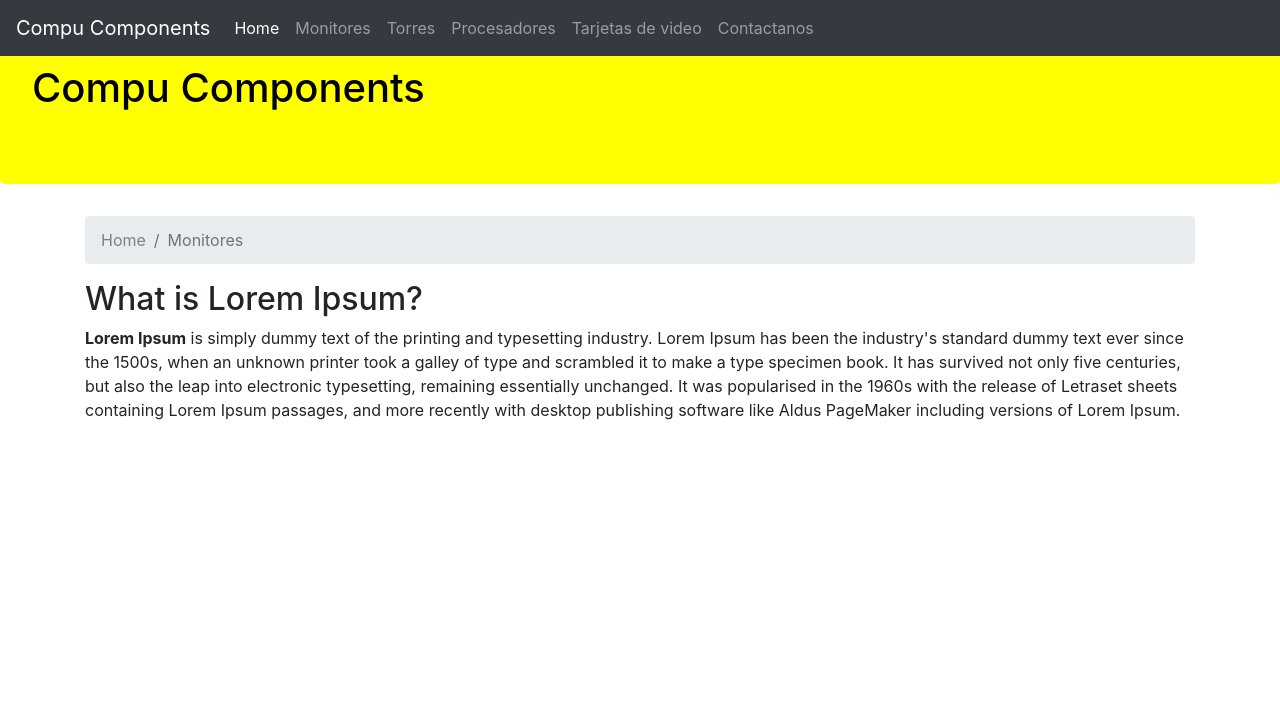
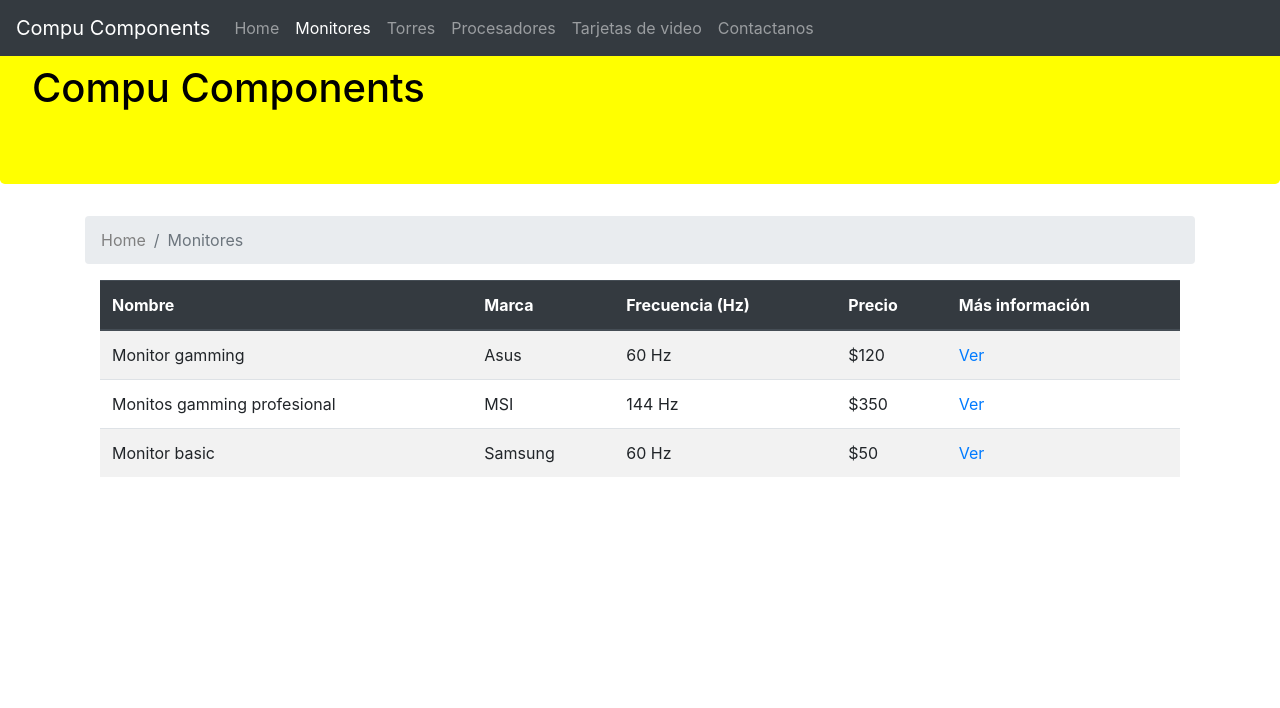
Before and after one commit to AnderBalles98/bootstrap4, a website: page week2/monitores.html in a window 1280 px wide. Shown: the top 708 px of the page. Drawn offline with nearby package versions, Linux system fonts and the light colour scheme; a web font is replaced by a local one.

Commit message:
wee2 tables

```diff
--- a/week2/monitores.html
+++ b/week2/monitores.html
@@ -15,15 +15,15 @@
 <body>
     <!-- Todas las siguientes clases son necesarias para una navbar responsive -->
     <!-- la clase navbar-expand-md puede cambiar al final por md/sm/lg -->
-    <nav class="navbar navbar-expand-md navbar-dark bg-dark fixed-top">
+    <nav class="navbar navbar-expand-lg navbar-dark bg-dark fixed-top">
         <a href="#" class="navbar-brand">Compu Components</a>
         <button class="navbar-toggler" data-toggle="collapse" data-target="#navbarItemsContainer">
             <span class="navbar-toggler-icon"></span>
         </button>
         <div class="collapse navbar-collapse" id="navbarItemsContainer">
             <ul class="navbar-nav mr-autop">
-                <li class="nav-item active"><a href="./index.html" class="nav-link">Home</a></li>
-                <li class="nav-item"><a href="./monitores.html" class="nav-link">Monitores</a></li>
+                <li class="nav-item"><a href="./index.html" class="nav-link">Home</a></li>
+                <li class="nav-item active"><a href="./monitores.html" class="nav-link">Monitores</a></li>
                 <li class="nav-item"><a href="./torres.html" class="nav-link">Torres</a></li>
                 <li class="nav-item"><a href="./cpu.html" class="nav-link">Procesadores</a></li>
                 <li class="nav-item"><a href="./gpu.html" class="nav-link">Tarjetas de video</a></li>
@@ -41,10 +41,44 @@
                 <li class="breadcrumb-item active" aria-current="page">Monitores</li>
             </ol>
         </nav>
-        <div>
-            <h2>What is Lorem Ipsum?</h2>
-            <p><strong>Lorem Ipsum</strong> is simply dummy text of the printing and typesetting industry. Lorem Ipsum has been the industry's standard dummy text ever since the 1500s, when an unknown printer took a galley of type and scrambled it to make a type specimen book. It has survived not only five centuries, but also the leap into electronic typesetting, remaining essentially unchanged. It was popularised in the 1960s with the release of Letraset sheets containing Lorem Ipsum passages, and more recently with desktop publishing software like Aldus PageMaker including versions of Lorem Ipsum.</p>
+        <div class="container">
+            <!-- La clase table-responsive es necesaria, para que cuando la tabla no quepa en la pantalla, se le aplique el estilo overflow: scroll -->
+            <div class="table-responsive">
+
+                <table class="table table-striped">
+                    <thead class="thead-dark">
+                        <th>Nombre</th>
+                        <th>Marca</th>
+                        <th>Frecuencia (Hz)</th>
+                        <th>Precio</th>
+                        <th>Más información</th>
+                    </thead>
+                    <tbody>
+                        <tr>
+                            <td>Monitor gamming</td>
+                            <td>Asus</td>
+                            <td>60 Hz</td>
+                            <td>$120</td>
+                            <td><a href="">Ver</a></td>
+                        </tr>
+                        <tr>
+                            <td>Monitos gamming profesional</td>
+                            <td>MSI</td>
+                            <td>144 Hz</td>
+                            <td>$350</td>
+                            <td><a href="">Ver</a></td>
+                        </tr>
+                        <tr>
+                            <td>Monitor basic</td>
+                            <td>Samsung</td>
+                            <td>60 Hz</td>
+                            <td>$50</td>
+                            <td><a href="">Ver</a></td>
+                        </tr>
+                    </tbody>
+                </table>
             </div>
+        </div>
     </div>
 
     <footer>
```
Also changed, not shown: week2/contacto.html (+2 -2 lines), week2/cpu.html (+3 -3 lines), week2/gpu.html (+3 -3 lines), week2/torres.html (+3 -3 lines).
